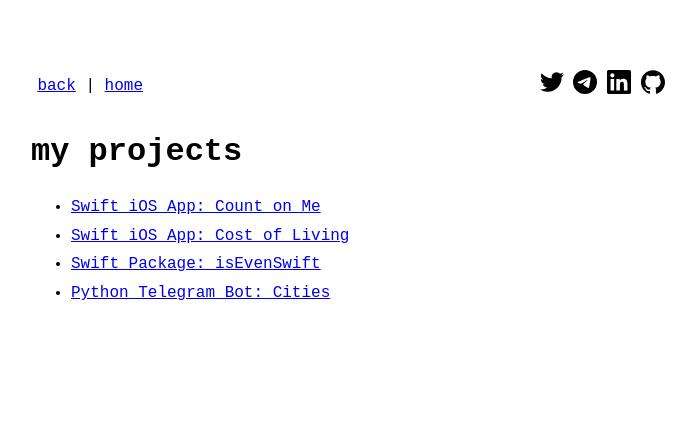
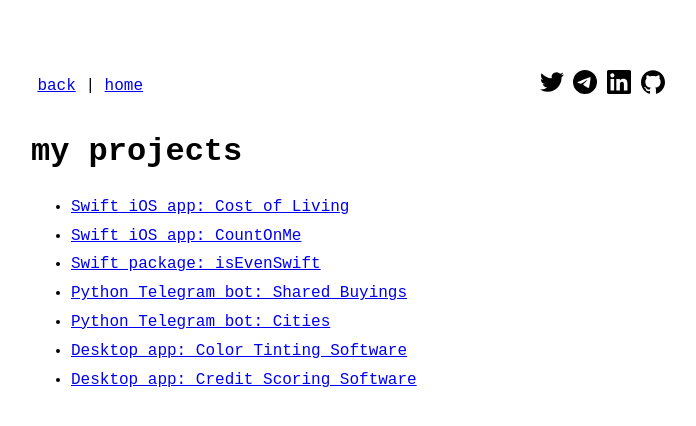
Before and after one commit to polo7/polo7.github.io, a Jekyll site: the page built from projects/index.md, in a window 1280 px wide. Shown: the top 426 px of the page, without its empty margins (289-985 px from the left). Built offline with Jekyll 4.4.1, drawn with Linux system fonts in a browser that asks for light colours.

Commit message:
Update index.md

```diff
--- a/projects/index.md
+++ b/projects/index.md
@@ -3,7 +3,10 @@ layout: page
 title: my projects
 ---
 
-- <a href="./countonme/">Swift iOS App: Count on Me</a>
-- <a href="./costofliving/">Swift iOS App: Cost of Living</a>
-- <a href="./iseven/">Swift Package: isEvenSwift</a>
-- <a href="./cities/">Python Telegram Bot: Cities</a>
+- <a href="./costofliving/">Swift iOS app: Cost of Living</a>
+- <a href="./countonme/">Swift iOS app: CountOnMe</a>
+- <a href="./iseven/">Swift package: isEvenSwift</a>
+- <a href="./cities/">Python Telegram bot: Shared Buyings</a>
+- <a href="./cities/">Python Telegram bot: Cities</a>
+- <a href="./dekor/">Desktop app: Color Tinting Software</a>
+- <a href="./cities/">Desktop app: Credit Scoring Software</a>
```
